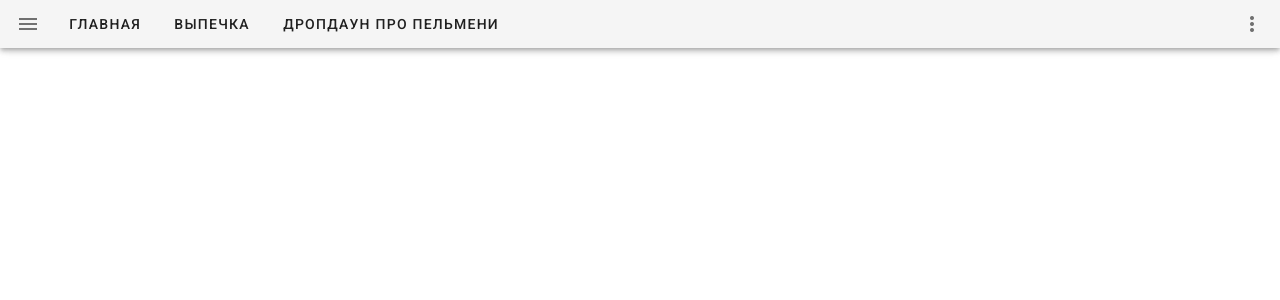
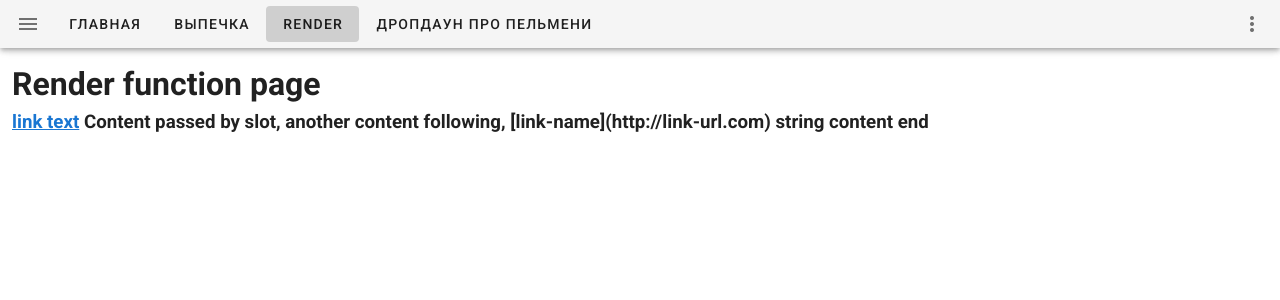
Before and after one commit to dmax1447/vue-sandbox, a Vue app: page /render in a window 1280 px wide. Shown: the top 300 px of the page. Built offline with nearby package versions, Linux system fonts and the light colour scheme.

Commit message:
рендер вместе со слотами и линком

```diff
--- a/src/App.vue
+++ b/src/App.vue
@@ -32,6 +32,7 @@
 
       <v-btn text to="/">Главная</v-btn>
       <v-btn text to="/pirojki">Выпечка</v-btn>
+      <v-btn text to="/render">Render</v-btn>
       <v-menu :offset-y="offset">
       <template v-slot:activator="{ on }">
         <v-btn text
--- /dev/null
+++ b/src/components/AncoredHeader.vue
@@ -0,0 +1,38 @@
+<script>
+export default {
+  name: 'AncorHeadings',
+  props: {
+    level: Number,
+    href: String,
+  },
+  render(createElement) {
+    console.log('render');
+    console.log(this.href);
+    const slot = this.$slots.default;
+
+    const createLink = (url, text) => createElement(
+      'a',
+      {
+        attrs: {
+          class: 'anc-header__link',
+          href: `#${url}`,
+        },
+      },
+      text,
+    );
+
+    const link = createLink(slot.href, 'link text');
+
+    return createElement(
+      `h${this.level}`,
+      {
+        attrs: {
+          class: 'anc-header__title',
+        },
+      },
+      [link, slot],
+
+    );
+  },
+};
+</script>
--- a/src/router/index.js
+++ b/src/router/index.js
@@ -19,6 +19,14 @@ const routes = [
     // which is lazy-loaded when the route is visited.
     component: () => import(/* webpackChunkName: "about" */ '../views/Pirojki.vue'),
   },
+  {
+    path: '/render',
+    name: 'render',
+    // route level code-splitting
+    // this generates a separate chunk (about.[hash].js) for this route
+    // which is lazy-loaded when the route is visited.
+    component: () => import(/* webpackChunkName: "about" */ '../views/Render.vue'),
+  },
 ];
 
 const router = new VueRouter({
--- /dev/null
+++ b/src/views/Render.vue
@@ -0,0 +1,22 @@
+<template>
+  <div class="">
+    <h1>Render function page</h1>
+    <ancored-header :level="3" href="ancor3">
+      Content passed by slot,
+      another content following,
+      [link-name](http://link-url.com)
+      string content end
+    </ancored-header>
+  </div>
+</template>
+
+<script>
+import AncoredHeader from '../components/AncoredHeader.vue';
+
+export default {
+  name: 'Home',
+  components: {
+    AncoredHeader,
+  },
+};
+</script>
```
